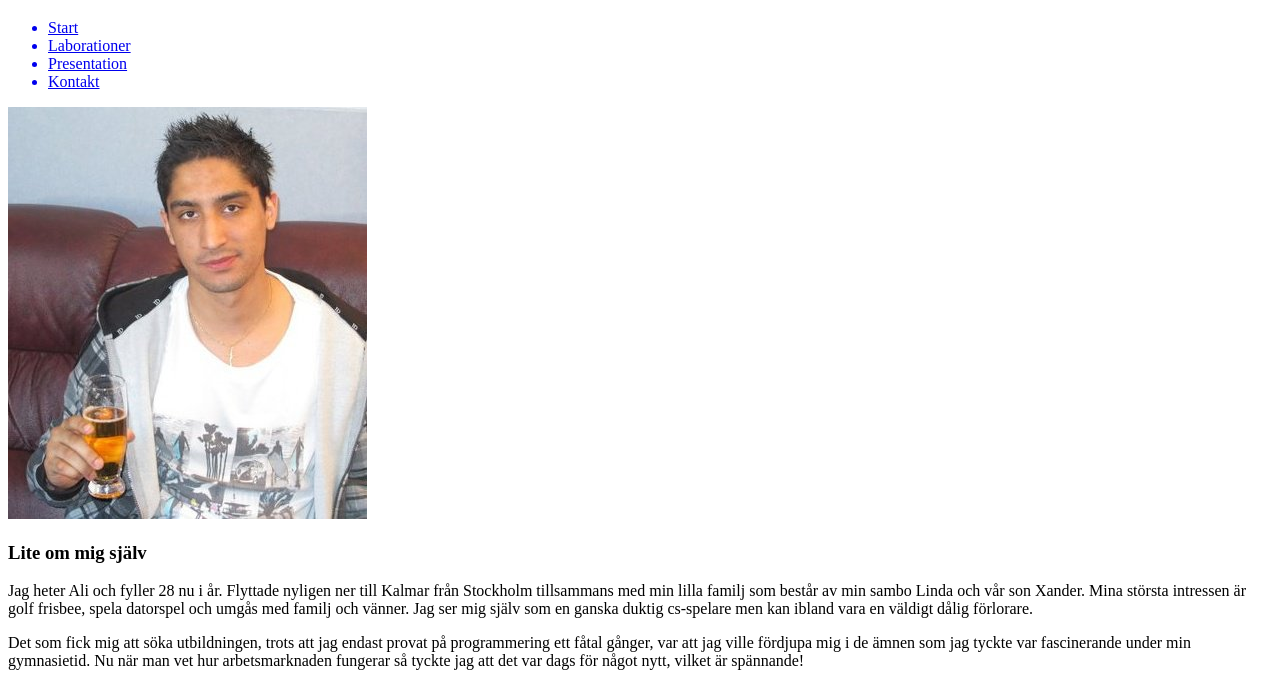
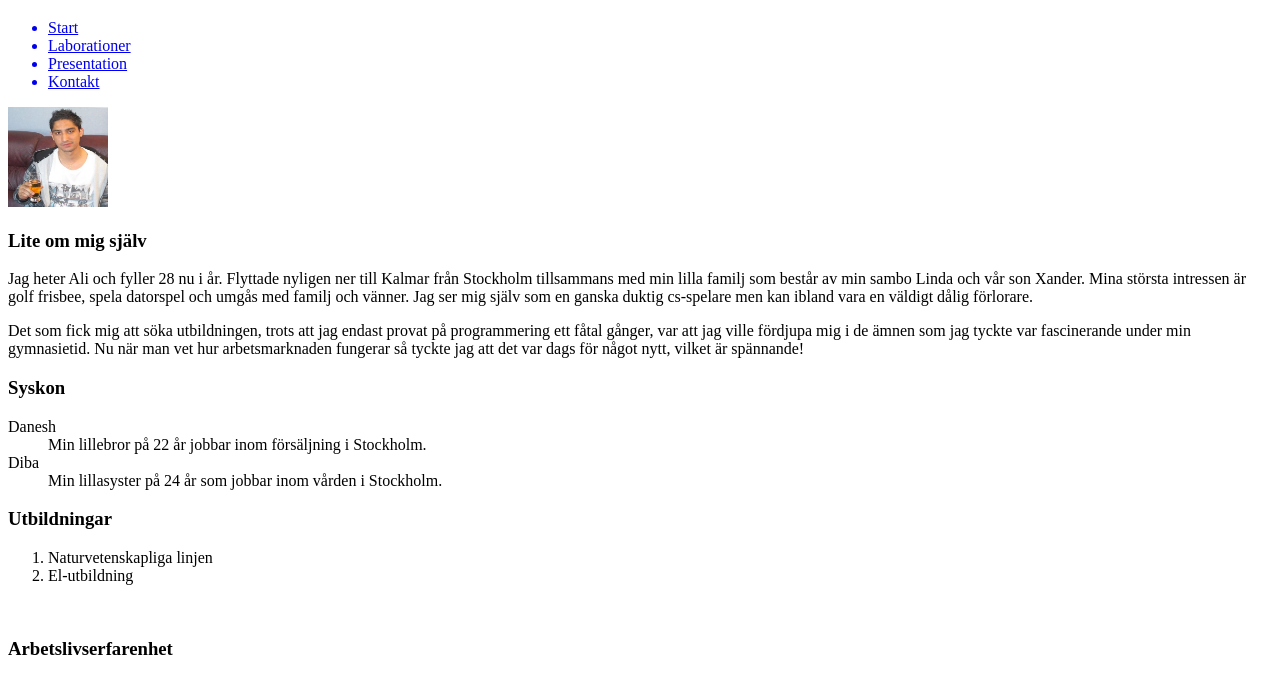
Before and after one commit to xeqtr87/Laboration-1, a plain HTML site: page pages/presentation.html in a window 1280 px wide. Shown: the part 61-737 px from the top of the page. Drawn offline with Linux system fonts and the light colour scheme.

Commit message:
changed pic scale

```diff
--- a/pages/presentation.html
+++ b/pages/presentation.html
@@ -13,7 +13,7 @@
             <a href="../pages/kontakt.html"><li>Kontakt</li></a>
         </ul>
         <picture>
-            <img srcset="../pics/ali.jpeg" alt="ali">
+            <img srcset="../pics/ali.jpeg" alt="ali" width="100px" height="100px">
         </picture>
 	<h3>Lite om mig själv</h3>
 	<p>Jag heter Ali och fyller 28 nu i år. Flyttade nyligen ner till Kalmar från Stockholm tillsammans med min lilla familj som består av min sambo Linda och vår son Xander.
```
Also changed, not shown: 1 other file.
